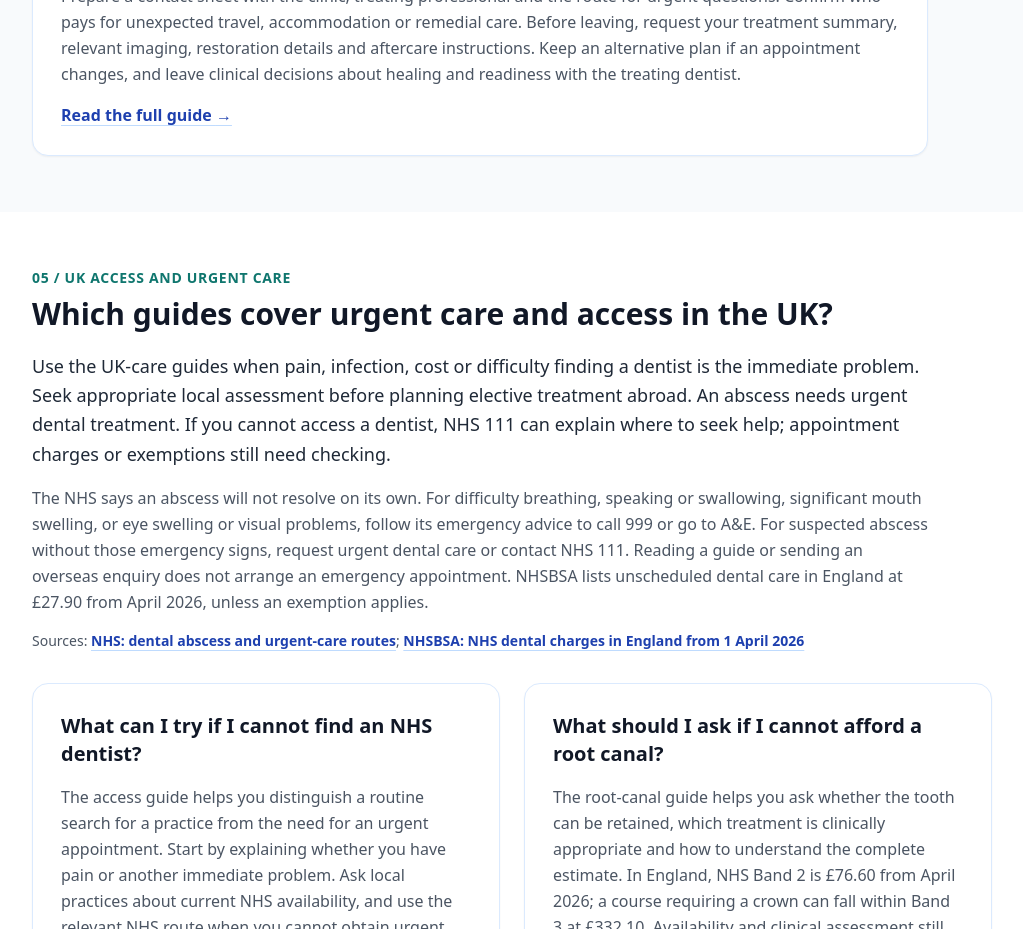
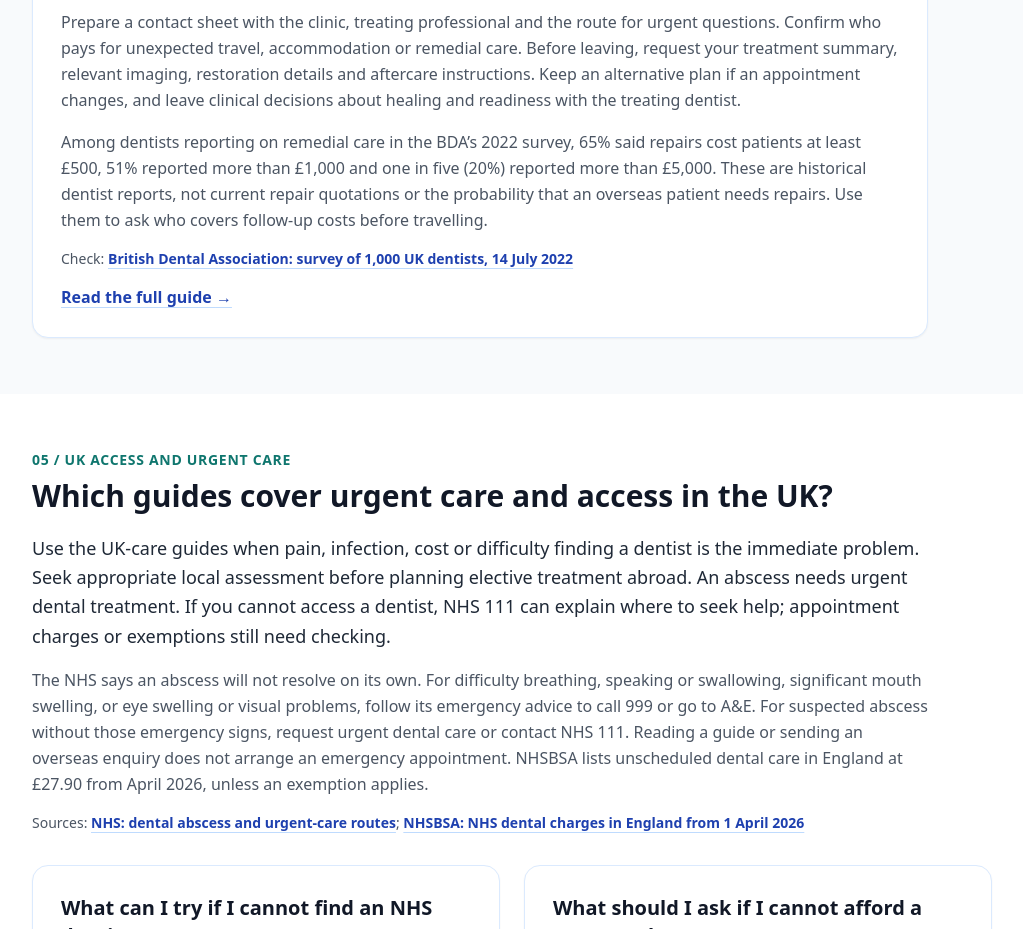
Before and after one commit to digiroiio-lgtm/teethdoneinturkey, a Next.js app: page /guides in a window 1280 px wide. Shown: the part 5940-6869 px from the top of the page, without its empty margins (128-1151 px from the left). Built offline with nearby package versions, Linux system fonts and the light colour scheme.

Commit message:
Add useful charge differences and sourced follow-up cost data to guides (#48)

```diff
--- a/seo/route-lastmod.json
+++ b/seo/route-lastmod.json
@@ -158,8 +158,8 @@
       "hash": "d2fb8218014b1a6f"
     },
     "/guides": {
-      "lastmod": "2026-10-22T06:36:47Z",
-      "hash": "ef94f27ddff675f9"
+      "lastmod": "2026-10-22T06:42:44Z",
+      "hash": "4dd6c2007dae8b68"
     },
     "/guides/best-veneers-turkey": {
       "lastmod": "2026-10-16T16:03:36Z",
--- a/src/app/guides/guide-content.ts
+++ b/src/app/guides/guide-content.ts
@@ -82,7 +82,7 @@ export const guideGroups: Group[] = [
     id: "cost", label: "Costs and affordability", title: "How should I compare costs and payment options?",
     answer: "Compare the complete written treatment scope before comparing totals, package names or ways to pay. Check the procedures, materials, visits, accommodation, transfers and exclusions. Use NHS information to understand options at home, then make a separate household-budget decision. A treatment estimate is not a credit offer or a clinical recommendation.",
     paragraphs: [
-      "For context, NHSBSA lists England’s charges from 1 April 2026 as Band 1 £27.90, Band 2 £76.60 and Band 3 £332.10. The preceding charges were £27.40, £75.30 and £326.70. Our calculations from those figures give increases of approximately 1.8%, 1.7% and 1.7% respectively, rounded to one decimal place. These are NHS course-of-treatment charges, not private prices, overseas package rates or evidence that an appointment is available. Other UK nations have different arrangements.",
+      "For context, NHSBSA lists England’s charges from 1 April 2026 as Band 1 £27.90, Band 2 £76.60 and Band 3 £332.10. The preceding charges were £27.40, £75.30 and £326.70. Our calculations from those figures give increases of approximately 1.8%, 1.7% and 1.7% respectively, rounded to one decimal place. The cash increases per course are £0.50, £1.30 and £5.40 respectively, calculated by subtracting each preceding charge from its current equivalent. These are NHS course-of-treatment charges, not private prices, overseas package rates or evidence that an appointment is available. Other UK nations have different arrangements.",
     ],
     sources: ["nhsCosts"],
     quote: { text: "Our data shows that finances are stretched for many", name: "Sarah Pritchard", role: "Executive Director of Consumers and Competition at the Financial Conduct Authority at the time", source: "fca", date: "16 May 2025" },
@@ -130,7 +130,8 @@ export const guideGroups: Group[] = [
       paragraphs: [
         "The Antalya guide helps organise the practical journey: the appointment location, travel arrangements, accommodation, communication and recovery time. Use it after the clinic has described the proposed stages. Do not choose a flight home solely from an advertised package duration; ask the clinical team when travel is appropriate for your case.",
         "Prepare a contact sheet with the clinic, treating professional and the route for urgent questions. Confirm who pays for unexpected travel, accommodation or remedial care. Before leaving, request your treatment summary, relevant imaging, restoration details and aftercare instructions. Keep an alternative plan if an appointment changes, and leave clinical decisions about healing and readiness with the treating dentist.",
-      ],
+        "Among dentists reporting on remedial care in the BDA’s 2022 survey, 65% said repairs cost patients at least £500, 51% reported more than £1,000 and one in five (20%) reported more than £5,000. These are historical dentist reports, not current repair quotations or the probability that an overseas patient needs repairs. Use them to ask who covers follow-up costs before travelling.",
+      ], sources: ["bda"],
     }],
   },
   {
```
Also changed, not shown: 1 other file (tests, documents, lock files or other folders).
